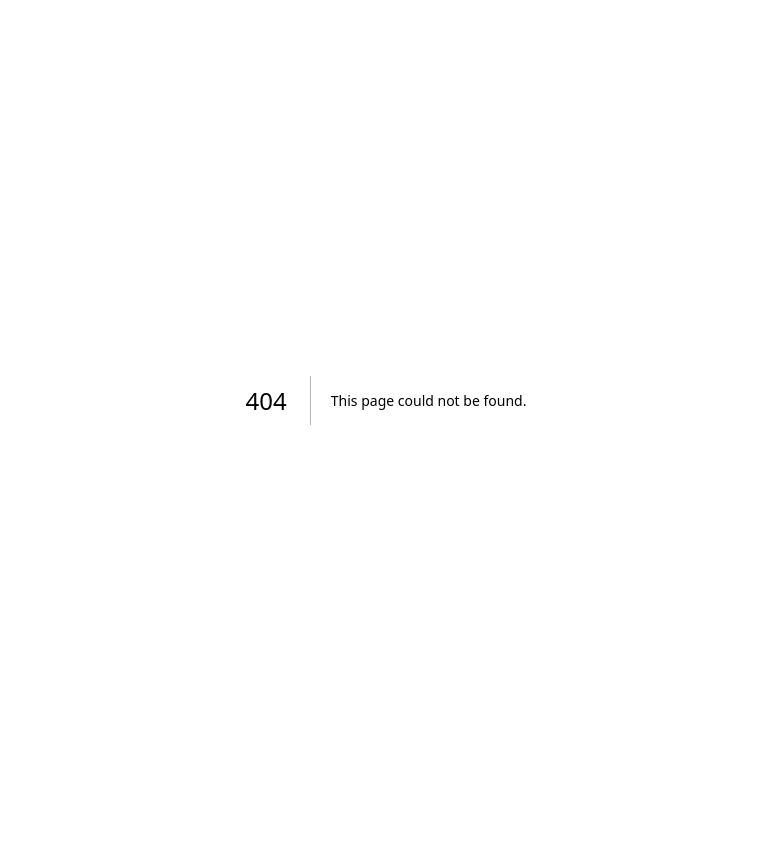
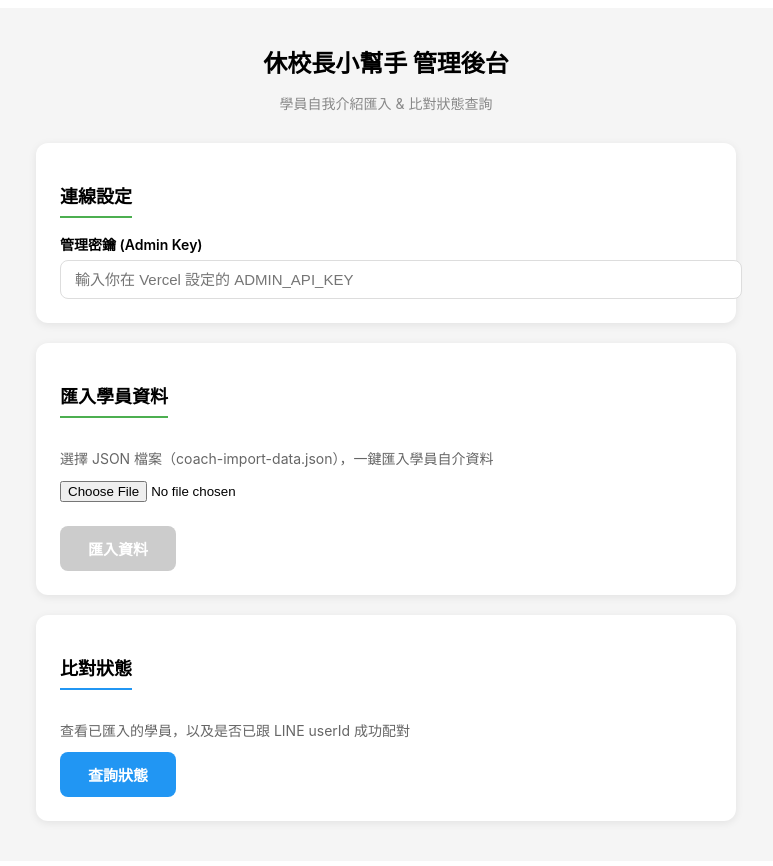
Before and after one commit to leehugh007/coach-line-bot, a Next.js app: page /admin in a window 1280 px wide. Before the commit this address had no page. Shown: the top 866 px of the page, without its empty margins (254-1027 px from the left). Before the commit the page ends 800 px from the top, so only its background shows below. Built offline with nearby package versions, Linux system fonts and the light colour scheme.

Commit message:
新增 /admin 管理頁面（網頁版匯入 + 狀態查詢）

```diff
--- /dev/null
+++ b/app/admin/page.js
@@ -0,0 +1,190 @@
+'use client';
+
+import { useState } from 'react';
+
+export default function AdminPage() {
+  const [adminKey, setAdminKey] = useState('');
+  const [fileData, setFileData] = useState(null);
+  const [fileName, setFileName] = useState('');
+  const [studentCount, setStudentCount] = useState(0);
+  const [importStatus, setImportStatus] = useState(null);
+  const [statusResult, setStatusResult] = useState(null);
+  const [students, setStudents] = useState([]);
+  const [loading, setLoading] = useState('');
+
+  function handleFile(e) {
+    const file = e.target.files[0];
+    if (!file) return;
+    const reader = new FileReader();
+    reader.onload = (evt) => {
+      try {
+        const data = JSON.parse(evt.target.result);
+        if (!data.students || !Array.isArray(data.students)) {
+          setImportStatus({ type: 'error', msg: '檔案格式錯誤：缺少 students 陣列' });
+          return;
+        }
+        setFileData(data);
+        setFileName(file.name);
+        setStudentCount(data.students.length);
+        setImportStatus(null);
+      } catch (err) {
+        setImportStatus({ type: 'error', msg: '無法解析 JSON：' + err.message });
+      }
+    };
+    reader.readAsText(file);
+  }
+
+  async function doImport() {
+    if (!adminKey.trim()) { setImportStatus({ type: 'error', msg: '請輸入管理密鑰' }); return; }
+    if (!fileData) { setImportStatus({ type: 'error', msg: '請先選擇 JSON 檔案' }); return; }
+    setLoading('import');
+    try {
+      const res = await fetch('/api/admin/import', {
+        method: 'POST',
+        headers: { 'Content-Type': 'application/json', 'x-admin-key': adminKey.trim() },
+        body: JSON.stringify(fileData),
+      });
+      const result = await res.json();
+      if (res.ok && result.ok) {
+        setImportStatus({ type: 'success', msg: '✅ ' + result.message });
+      } else {
+        setImportStatus({ type: 'error', msg: '❌ ' + (result.error || '未知錯誤') });
+      }
+    } catch (err) {
+      setImportStatus({ type: 'error', msg: '❌ 連線失敗：' + err.message });
+    }
+    setLoading('');
+  }
+
+  async function checkStatus() {
+    if (!adminKey.trim()) { setStatusResult({ type: 'error', msg: '請輸入管理密鑰' }); return; }
+    setLoading('status');
+    try {
+      const res = await fetch('/api/admin/import', {
+        headers: { 'x-admin-key': adminKey.trim() },
+      });
+      const result = await res.json();
+      if (res.ok && result.ok) {
+        setStatusResult({ type: 'info', total: result.total, matched: result.matched, unmatched: result.unmatched });
+        setStudents(result.students || []);
+      } else if (res.status === 401) {
+        setStatusResult({ type: 'error', msg: '❌ 密鑰錯誤，請確認 Admin Key' });
+      } else {
+        setStatusResult({ type: 'error', msg: '❌ ' + (result.error || '未知錯誤') });
+      }
+    } catch (err) {
+      setStatusResult({ type: 'error', msg: '❌ 連線失敗：' + err.message });
+    }
+    setLoading('');
+  }
+
+  const colors = {
+    success: { bg: '#E8F5E9', border: '#A5D6A7', text: '#2E7D32' },
+    error: { bg: '#FFEBEE', border: '#EF9A9A', text: '#C62828' },
+    info: { bg: '#E3F2FD', border: '#90CAF9', text: '#1565C0' },
+  };
+
+  return (
+    <div style={{ fontFamily: '-apple-system, BlinkMacSystemFont, "Segoe UI", sans-serif', background: '#f5f5f5', minHeight: '100vh', padding: '20px' }}>
+      <div style={{ maxWidth: 700, margin: '0 auto' }}>
+        <h1 style={{ textAlign: 'center', marginBottom: 8, fontSize: 24 }}>休校長小幫手 管理後台</h1>
+        <p style={{ textAlign: 'center', color: '#888', marginBottom: 30, fontSize: 14 }}>學員自我介紹匯入 & 比對狀態查詢</p>
+
+        {/* 設定 */}
+        <div style={{ background: 'white', borderRadius: 12, padding: 24, marginBottom: 20, boxShadow: '0 2px 8px rgba(0,0,0,0.08)' }}>
+          <h2 style={{ fontSize: 18, marginBottom: 16, paddingBottom: 8, borderBottom: '2px solid #4CAF50', display: 'inline-block' }}>連線設定</h2>
+          <div>
+            <label style={{ display: 'block', fontWeight: 600, marginBottom: 6, fontSize: 14 }}>管理密鑰 (Admin Key)</label>
+            <input
+              type="password"
+              value={adminKey}
+              onChange={(e) => setAdminKey(e.target.value)}
+              placeholder="輸入你在 Vercel 設定的 ADMIN_API_KEY"
+              style={{ width: '100%', padding: '10px 14px', border: '1px solid #ddd', borderRadius: 8, fontSize: 15 }}
+            />
+          </div>
+        </div>
+
+        {/* 匯入 */}
+        <div style={{ background: 'white', borderRadius: 12, padding: 24, marginBottom: 20, boxShadow: '0 2px 8px rgba(0,0,0,0.08)' }}>
+          <h2 style={{ fontSize: 18, marginBottom: 16, paddingBottom: 8, borderBottom: '2px solid #4CAF50', display: 'inline-block' }}>匯入學員資料</h2>
+          <p style={{ fontSize: 14, color: '#666', marginBottom: 12 }}>選擇 JSON 檔案（coach-import-data.json），一鍵匯入學員自介資料</p>
+          <input type="file" accept=".json" onChange={handleFile} style={{ marginBottom: 8 }} />
+          {fileName && (
+            <div style={{ background: '#F5F5F5', padding: '10px 14px', borderRadius: 8, marginTop: 8, fontSize: 13, color: '#666' }}>
+              📄 {fileName} — 共 {studentCount} 筆學員資料
+            </div>
+          )}
+          <div style={{ marginTop: 16 }}>
+            <button
+              onClick={doImport}
+              disabled={!fileData || loading === 'import'}
+              style={{ padding: '12px 28px', border: 'none', borderRadius: 8, fontSize: 15, fontWeight: 600, cursor: fileData ? 'pointer' : 'not-allowed', background: fileData ? '#4CAF50' : '#ccc', color: 'white' }}
+            >
+              {loading === 'import' ? '⏳ 匯入中...' : '匯入資料'}
+            </button>
+          </div>
+          {importStatus && (
+            <div style={{ marginTop: 16, padding: 14, borderRadius: 8, fontSize: 14, background: colors[importStatus.type].bg, color: colors[importStatus.type].text, border: '1px solid ' + colors[importStatus.type].border }}>
+              {importStatus.msg}
+            </div>
+          )}
+        </div>
+
+        {/* 狀態 */}
+        <div style={{ background: 'white', borderRadius: 12, padding: 24, marginBottom: 20, boxShadow: '0 2px 8px rgba(0,0,0,0.08)' }}>
+          <h2 style={{ fontSize: 18, marginBottom: 16, paddingBottom: 8, borderBottom: '2px solid #2196F3', display: 'inline-block' }}>比對狀態</h2>
+          <p style={{ fontSize: 14, color: '#666', marginBottom: 12 }}>查看已匯入的學員，以及是否已跟 LINE userId 成功配對</p>
+          <button
+            onClick={checkStatus}
+            disabled={loading === 'status'}
+            style={{ padding: '12px 28px', border: 'none', borderRadius: 8, fontSize: 15, fontWeight: 600, cursor: 'pointer', background: '#2196F3', color: 'white' }}
+          >
+            {loading === 'status' ? '⏳ 查詢中...' : '查詢狀態'}
+          </button>
+
+          {statusResult && statusResult.type === 'error' && (
+            <div style={{ marginTop: 16, padding: 14, borderRadius: 8, fontSize: 14, background: colors.error.bg, color: colors.error.text, border: '1px solid ' + colors.error.border }}>
+              {statusResult.msg}
+            </div>
+          )}
+
+          {statusResult && statusResult.type === 'info' && (
+            <>
+              <div style={{ display: 'flex', gap: 20, textAlign: 'center', marginTop: 16 }}>
+                <div style={{ flex: 1, padding: 12, background: '#F5F5F5', borderRadius: 8 }}>
+                  <div style={{ fontSize: 28, fontWeight: 700, color: '#4CAF50' }}>{statusResult.total}</div>
+                  <div style={{ fontSize: 12, color: '#888', marginTop: 4 }}>總匯入數</div>
+                </div>
+                <div style={{ flex: 1, padding: 12, background: '#F5F5F5', borderRadius: 8 }}>
+                  <div style={{ fontSize: 28, fontWeight: 700, color: '#2196F3' }}>{statusResult.matched}</div>
+                  <div style={{ fontSize: 12, color: '#888', marginTop: 4 }}>已配對</div>
+                </div>
+                <div style={{ flex: 1, padding: 12, background: '#F5F5F5', borderRadius: 8 }}>
+                  <div style={{ fontSize: 28, fontWeight: 700, color: '#FF9800' }}>{statusResult.unmatched}</div>
+                  <div style={{ fontSize: 12, color: '#888', marginTop: 4 }}>等待配對</div>
+                </div>
+              </div>
+              {students.length > 0 && (
+                <div style={{ marginTop: 12, maxHeight: 300, overflowY: 'auto' }}>
+                  {students.map((s, i) => (
+                    <div key={i} style={{ padding: '8px 12px', borderBottom: '1px solid #eee', fontSize: 13, display: 'flex', justifyContent: 'space-between' }}>
+                      <span>{s.lineName || s.name || '?'}{s.className ? ` (${s.className})` : ''}</span>
+                      <span style={{
+                        display: 'inline-block', padding: '2px 8px', borderRadius: 10, fontSize: 11, fontWeight: 600,
+                        background: s.matched ? '#C8E6C9' : '#FFF9C4',
+                        color: s.matched ? '#2E7D32' : '#F57F17'
+                      }}>
+                        {s.matched ? '已配對 ✓' : '等待中'}
+                      </span>
+                    </div>
+                  ))}
+                </div>
+              )}
+            </>
+          )}
+        </div>
+      </div>
+    </div>
+  );
+}
```
